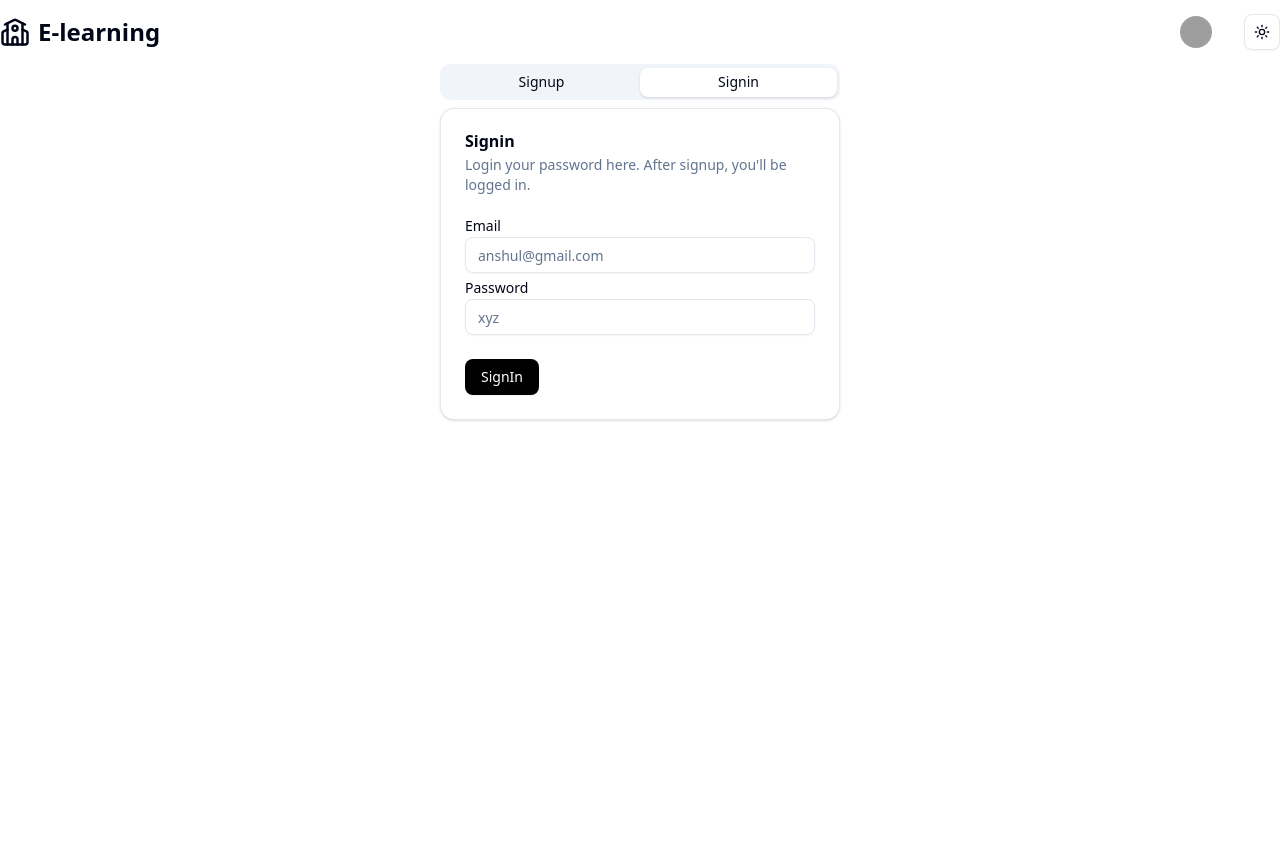
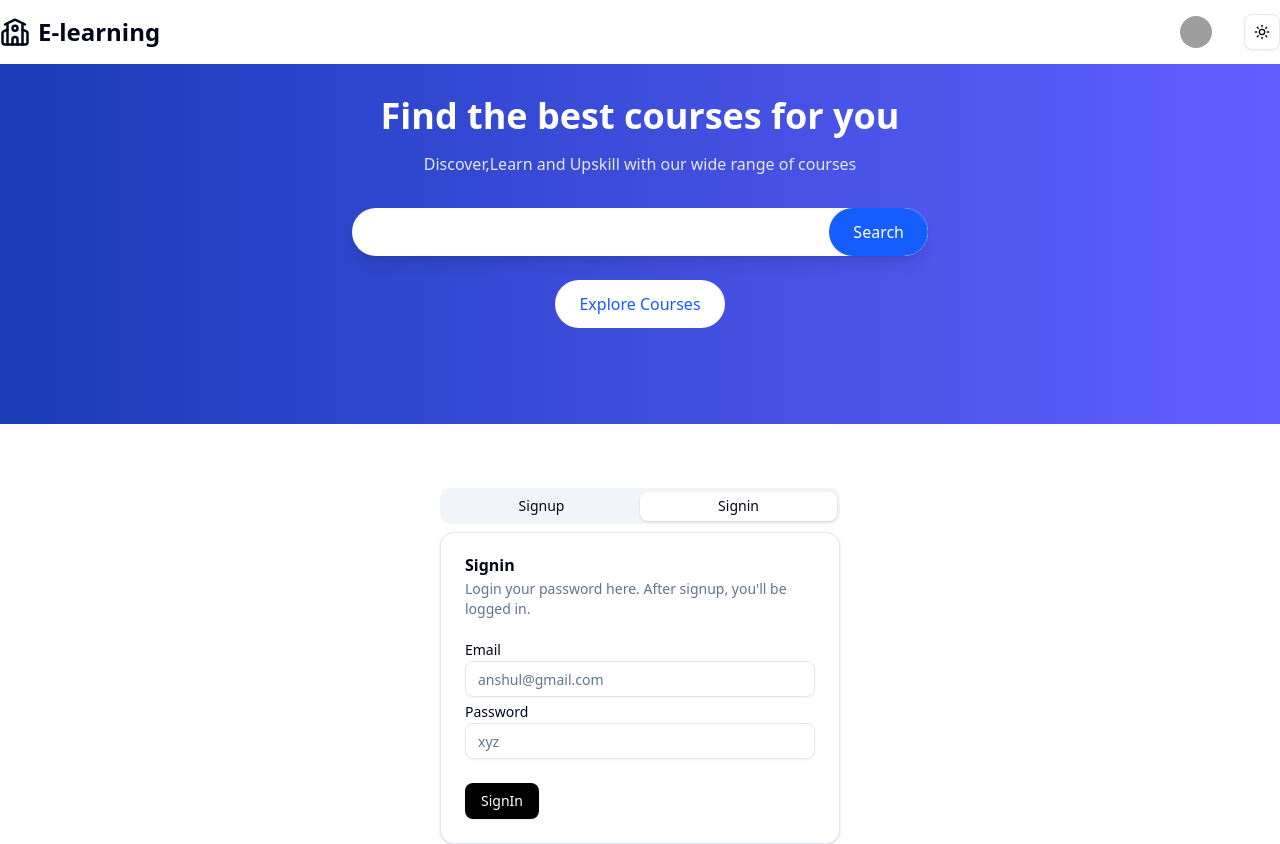
Before and after one commit to 12AnshulAgarwal/LMS-Project, a React (Vite) app in the folder client/: page / in a window 1280 px wide. Before the commit the page ends 800 px from the top, so only its background shows below. Built offline with nearby package versions, Linux system fonts and the light colour scheme; grey boxes are pictures that could not be loaded.

Commit message:
Hero Page Completed

```diff
--- a/client/package.json
+++ b/client/package.json
@@ -20,11 +20,14 @@
     "@tailwindcss/vite": "^4.0.17",
     "class-variance-authority": "^0.7.1",
     "clsx": "^2.1.1",
+    "dom": "^0.0.3",
     "lucide-react": "^0.482.0",
     "next-themes": "^0.4.6",
     "react": "^19.0.0",
     "react-dom": "^19.0.0",
     "react-redux": "^9.2.0",
+    "react-router": "^7.4.1",
+    "react-router-dom": "^7.4.1",
     "sonner": "^2.0.2",
     "tailwind-merge": "^3.0.2",
     "tailwindcss": "^4.0.17",
--- a/client/src/App.jsx
+++ b/client/src/App.jsx
@@ -2,11 +2,13 @@
 import "./App.css";
 import Login from "./pages/login";
 import Navbar from "./components/ui/Navbar";
+import HeroSection from "./pages/student/HeroSection";
 
 function App() {
   return (
     <main>
       <Navbar/>
+      <HeroSection/>
       <Login/>
     </main>
   )
--- a/client/src/components/ui/Navbar.jsx
+++ b/client/src/components/ui/Navbar.jsx
@@ -79,7 +79,7 @@
         </div>
       </div>
       <div className="flex md:hidden items-center justify-between px-4 h-full">
-        <h1 className="font-extrabold text-5xl">E-learning</h1>
+        <h1 className="font-extrabold text-3xl">E-learning</h1>
         <MobileNavbar className="h-px bg-gray-200 my-1" />
       </div>
     </div>
@@ -89,6 +89,7 @@
 export default Navbar;
 
 const MobileNavbar = () => {
+  const role = "instructor";
   return (
     <Sheet>
       <SheetTrigger asChild>
@@ -111,11 +112,13 @@
           <span>Edit Profile</span>
           <p>Log out</p>
         </nav>
-        <SheetFooter>
-          <SheetClose asChild>
-            <Button type="submit">Save changes</Button>
-          </SheetClose>
-        </SheetFooter>
+        {role === "instructor" && (
+          <SheetFooter>
+            <SheetClose asChild>
+              <Button type="submit">Save changes</Button>
+            </SheetClose>
+          </SheetFooter>
+        )}
       </SheetContent>
     </Sheet>
   );
--- /dev/null
+++ b/client/src/layout/MainLayout.jsx
@@ -0,0 +1,11 @@
+import React from 'react'
+
+const MainLayout = () => {
+  return (
+    <div>
+
+    </div>
+  )
+}
+
+export default MainLayout
--- /dev/null
+++ b/client/src/pages/student/HeroSection.jsx
@@ -0,0 +1,27 @@
+import React from "react";
+const HeroSection = () => {
+  return (
+    <div className="relative bg-gradient-to-r from-blue-800 to bg-indigo-500 dark:from-gray-800 dark:to-gray-900 py-24 px-4 text-center">
+      <div className="max-w-3xl mx-auto">
+        <h1 className="text-white text-4xl font-bold mb-4">
+          Find the best courses for you
+        </h1>
+        <p className="text-gray-200 dark:text-gray-400 mb-8">
+          Discover,Learn and Upskill with our wide range of courses
+        </p>
+        <form action="" className="flex items-center bg-white dark:bg-gray-800 rounded-full shadow-lg overflow-hidden max-w-xl mx-auto mb-6">
+          <input
+            type="text"
+            className="flex-grow border-none focus-visible:ring-0 px-6 py-3 text-gray-900 dark:text-gray-100 placeholder-gray-400 dark:placeholder-gray-500"
+          />
+          <button className="bg-blue-600 dark:bg-blue-700 text-white px-6 py-3 rounded-full hover:bg-blue-700 dark:hover:bg-blue-800">
+            Search
+          </button>
+        </form>
+        <button className="bg-white dark:bg-gray-800 text-blue-600 rounded-full hover:bg-gray-200 px-6 py-3">Explore Courses</button>
+      </div>
+    </div>
+  );
+};
+
+export default HeroSection;
```
Also changed, not shown: 1 other file (tests, documents, lock files or other folders).
